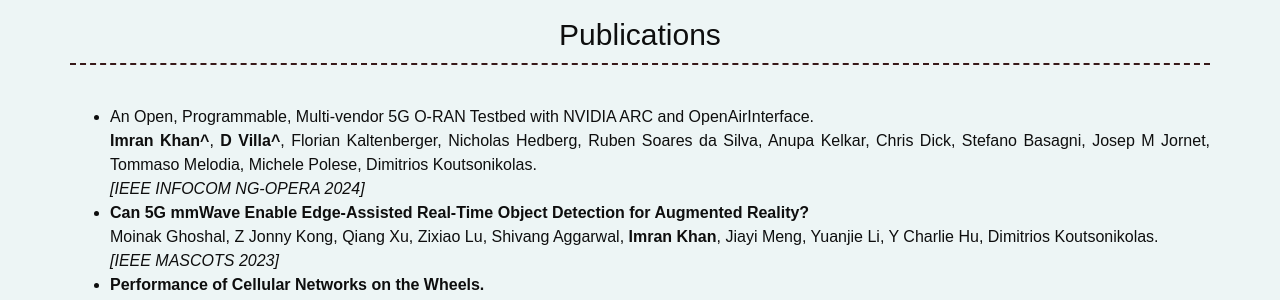
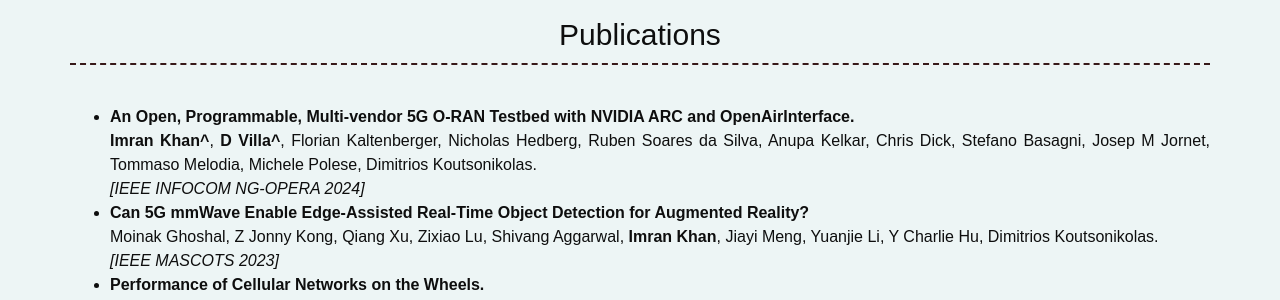
Before and after one commit to imranbuet63/imranbuet63.github.io, a Jekyll site: the page built from index.md, in a window 1280 px wide. Shown: the part 535-835 px from the top of the page. Built offline with Jekyll 4.4.1, drawn with Linux system fonts in a browser that asks for light colours; nearby versions of some CDN libraries.

```diff
--- a/_config.yml
+++ b/_config.yml
@@ -58,7 +58,7 @@ content:
   - title: Publications # Title for the section
     layout: text # Type of content section (list/text)
     content: |
-      - An Open, Programmable, Multi-vendor 5G O-RAN Testbed with NVIDIA ARC and OpenAirInterface.
+      - <strong>An Open, Programmable, Multi-vendor 5G O-RAN Testbed with NVIDIA ARC and OpenAirInterface.</strong>
         <br>__Imran Khan^__, __D Villa^__, Florian Kaltenberger, Nicholas Hedberg, Ruben Soares da Silva, Anupa Kelkar, Chris Dick, Stefano Basagni, Josep M Jornet, Tommaso Melodia, Michele Polese, Dimitrios Koutsonikolas.
         <br><em>[IEEE INFOCOM NG-OPERA 2024]</em>
       - <strong>Can 5G mmWave Enable Edge-Assisted Real-Time Object Detection for Augmented Reality?</strong>
```
